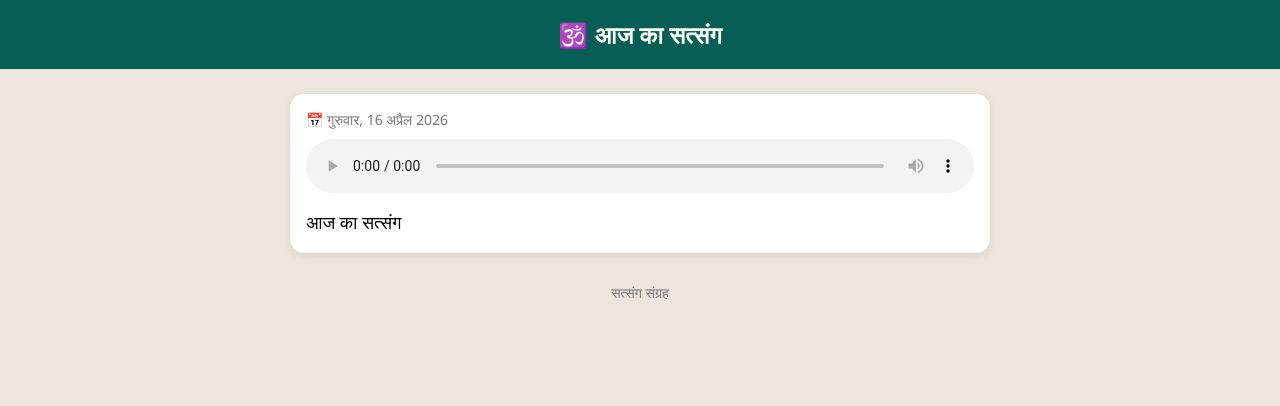
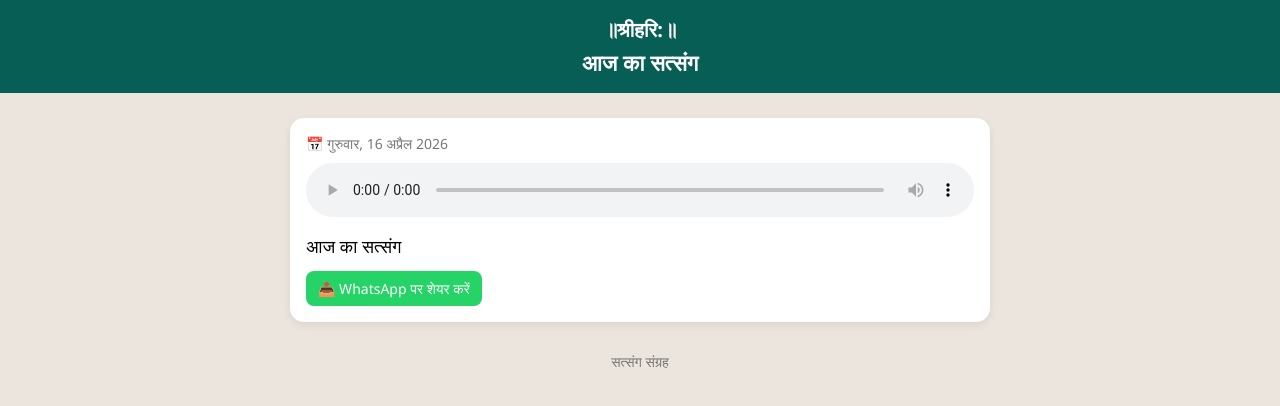
Before and after one commit to hiteshkarnani/satsang, a plain HTML site: page index.html in a window 1280 px wide. Drawn offline with Linux system fonts and the light colour scheme.

Commit message:
Update index.html

```diff
--- a/index.html
+++ b/index.html
@@ -17,12 +17,21 @@ body {
 .header {
   background: #075e54;
   color: white;
-  padding: 18px;
+  padding: 16px;
   text-align: center;
-  font-size: 24px;
-  font-weight: bold;
   position: sticky;
   top: 0;
+}
+
+.header .top {
+  font-size: 20px;
+  font-weight: 600;
+}
+
+.header .bottom {
+  font-size: 22px;
+  margin-top: 4px;
+  font-weight: bold;
 }
 
 .container {
@@ -37,11 +46,6 @@ body {
   margin-top: 15px;
   border-radius: 14px;
   box-shadow: 0 3px 8px rgba(0,0,0,0.08);
-  transition: 0.2s;
-}
-
-.card:hover {
-  transform: translateY(-2px);
 }
 
 .date {
@@ -60,6 +64,17 @@ audio {
   margin-top: 10px;
 }
 
+.share-btn {
+  display: inline-block;
+  margin-top: 10px;
+  padding: 8px 12px;
+  background: #25D366;
+  color: white;
+  text-decoration: none;
+  border-radius: 8px;
+  font-size: 14px;
+}
+
 .footer {
   text-align: center;
   margin: 20px;
@@ -71,7 +86,10 @@ audio {
 
 <body>
 
-<div class="header">🕉️ आज का सत्संग</div>
+<div class="header">
+  <div class="top">॥श्रीहरि:॥</div>
+  <div class="bottom">आज का सत्संग</div>
+</div>
 
 <div class="container" id="content">
   <div style="text-align:center; margin-top:20px;">लोड हो रहा है...</div>
@@ -99,11 +117,23 @@ fetch('data.json')
       day:'numeric'
     });
 
+    let shareText = `🕉️ आज का सत्संग\n\n${formatted}\n\n${item.text}\n\n${window.location.href}`;
+
     html += `
       <div class="card">
         <div class="date">📅 ${formatted}</div>
+
         <audio controls src="${item.audio}"></audio>
+
         <div class="text">${item.text}</div>
+
+        <a
+          href="https://wa.me/?text=${encodeURIComponent(shareText)}"
+          target="_blank"
+          class="share-btn"
+        >
+          📤 WhatsApp पर शेयर करें
+        </a>
       </div>
     `;
   });
```
